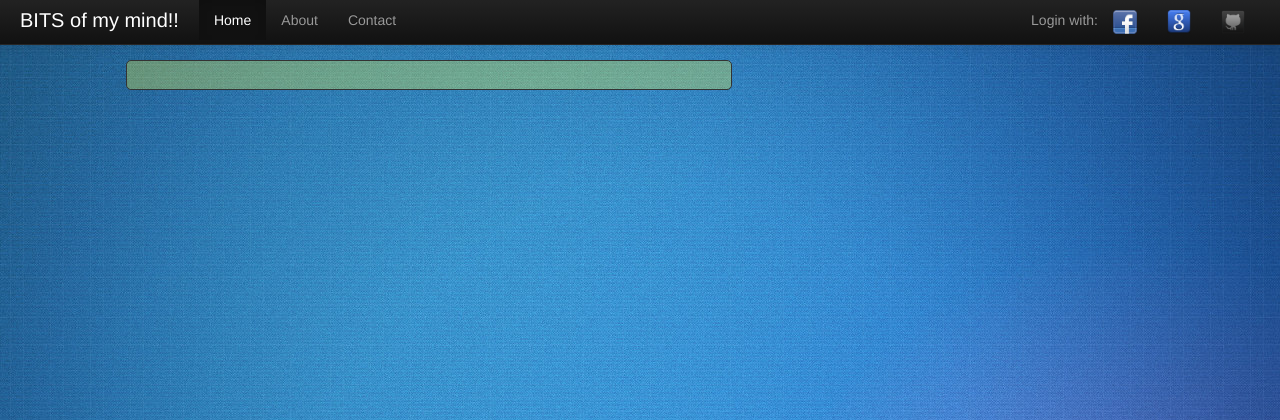
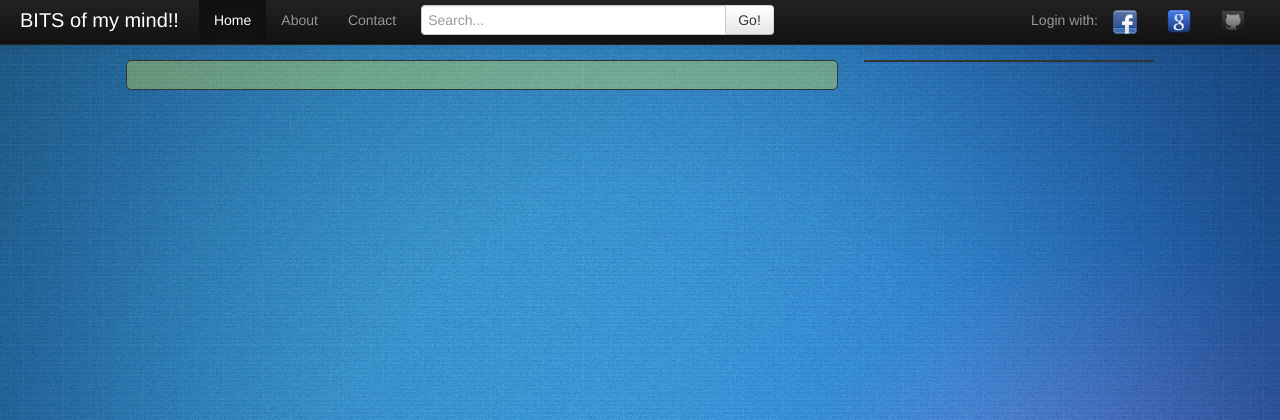
Before and after one commit to mssurajkaiga/simblog, a Django app: page /blog/posts/2013/ in a window 1280 px wide. Shown: the top 420 px of the page. Run offline with Django 3.2, Linux system fonts and the light colour scheme; data that the repository does not hold is empty; parts of the project's set-up code (start-up, migrations or seed data) failed here and were passed over; some libraries are stand-ins or nearby versions.

Commit message:
Resized some parts, added search bar - functionality yet to be added

```diff
--- a/media/css/styles.css
+++ b/media/css/styles.css
@@ -82,7 +82,19 @@ left: 10px;
 	bottom: 5px;
 }
 
+.tags-list {
+	border: solid 1px;
+}
+
 /* Bootstrap overrides */
+.input-append {
+	position: relative;
+	top: 5px;
+}
+
+#appendedInputButton {
+	width: 120%;
+}
 
 textarea:focus,
 input[type="text"]:focus,
--- a/media/templates/base_generic.html
+++ b/media/templates/base_generic.html
@@ -26,6 +26,10 @@
 	              <li><a href="#about">About</a></li>
 	              <li><a href="#contact">Contact</a></li>
 	            </ul>
+                <div class="input-append">
+				    <input class="span2" id="appendedInputButton" placeholder="Search..." type="text">
+				    <button class="btn" type="button">Go!</button>
+			    </div>
 	            <ul class="nav pull-right">
 
 				{% block credentials %}
@@ -43,11 +47,11 @@
 		<div class="container-fluid">
 			<div class="row-fluid">
 				<div class="span1"></div>
-				<div class="span6" id="content">
+				<div class="span7" id="content">
 			        {% block content %}{% endblock %}
 			    </div>
 
-				<div class="span5">
+				<div class="span3">
 			        {% block sidebar %}
 				    	{% block posts %}
 				    	{% endblock %}
@@ -58,6 +62,7 @@
 				    	</div>
 			        {% endblock %}
 			    </div>
+			    <div class="span1"></div>
 			</div>
 		</div>
 		<footer>
--- a/media/templates/post.html
+++ b/media/templates/post.html
@@ -17,9 +17,10 @@
 {% endblock %}
 
 {% block tags-list %}
+<h3>Tags</h3>
 <ul class="inline">
 	{% for tag in tags %}
-	<li><h2>{{ tag.name }} </h2></li>
+	<li><h4>{{ tag.name }} </h4></li>
 	{% endfor %}
 </ul>
 {% endblock %}
```
Also changed, not shown: 1 other file.
